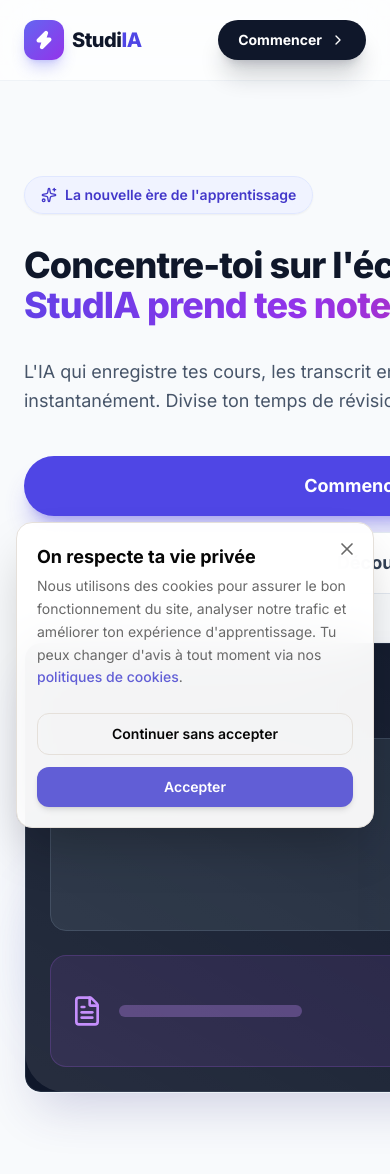
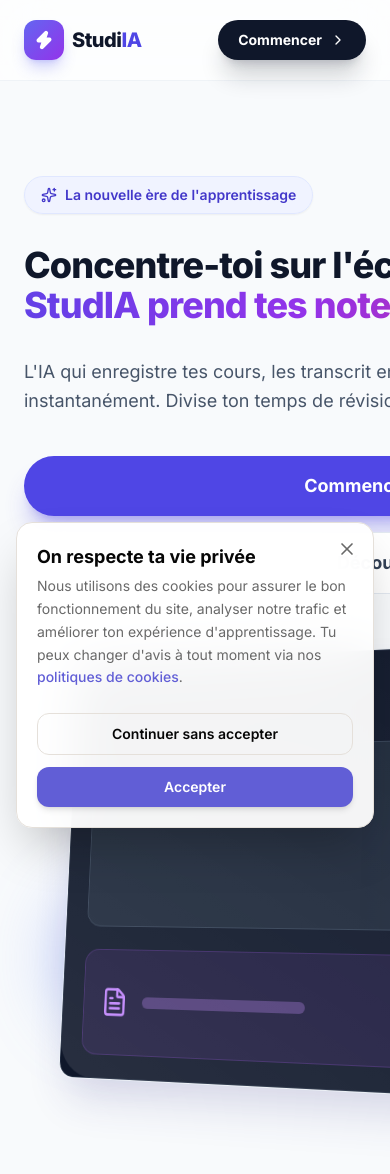
Before and after one commit to zackariatoure05-hue/studia.ia, a Next.js app: page / in a window 390 px wide. Shown: the top 1174 px of the page. Built offline with nearby package versions, Linux system fonts and the light colour scheme.

Commit message:
style: revert 3D transform disable on mobile

```diff
--- a/src/app/page.tsx
+++ b/src/app/page.tsx
@@ -169,7 +169,11 @@
                 ></div>
 
                 <div
-                  className="hero-mockup-transform relative w-full max-w-[800px] rounded-2xl md:rounded-[2.5rem] overflow-hidden border border-slate-200/50 shadow-2xl shadow-indigo-900/20"
+                  className="relative w-full max-w-[800px] rounded-2xl md:rounded-[2.5rem] overflow-hidden border border-slate-200/50 shadow-2xl shadow-indigo-900/20"
+                  style={{
+                    transform: "perspective(1200px) rotateY(-15deg) rotateX(5deg)",
+                    transformStyle: "preserve-3d",
+                  }}
                 >
                   <div className="absolute inset-0 bg-gradient-to-tr from-white/10 to-transparent z-10 pointer-events-none rounded-[2.5rem]"></div>
                   <AnimatedHeroMockup />
@@ -438,15 +442,6 @@
           </p>
         </div>
       </footer>
-
-      <style>{`
-        @media (min-width: 768px) {
-          .hero-mockup-transform {
-            transform: perspective(1200px) rotateY(-15deg) rotateX(5deg);
-            transform-style: preserve-3d;
-          }
-        }
-      `}</style>
     </div>
   );
 }
```
